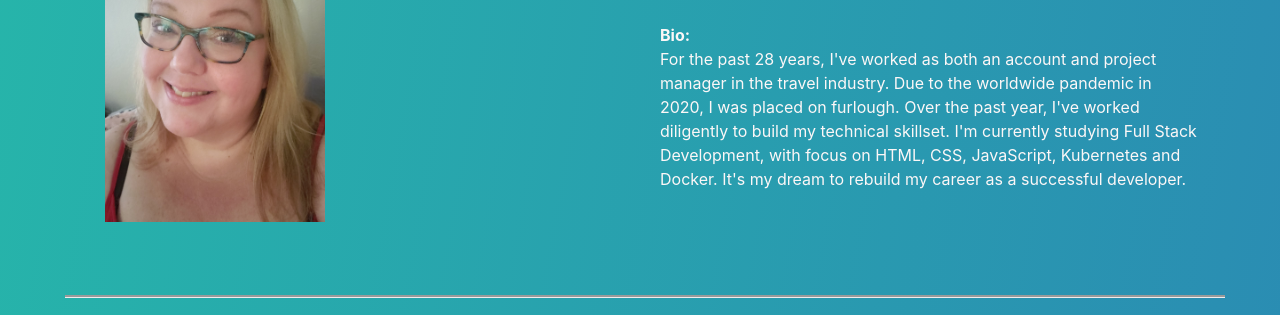
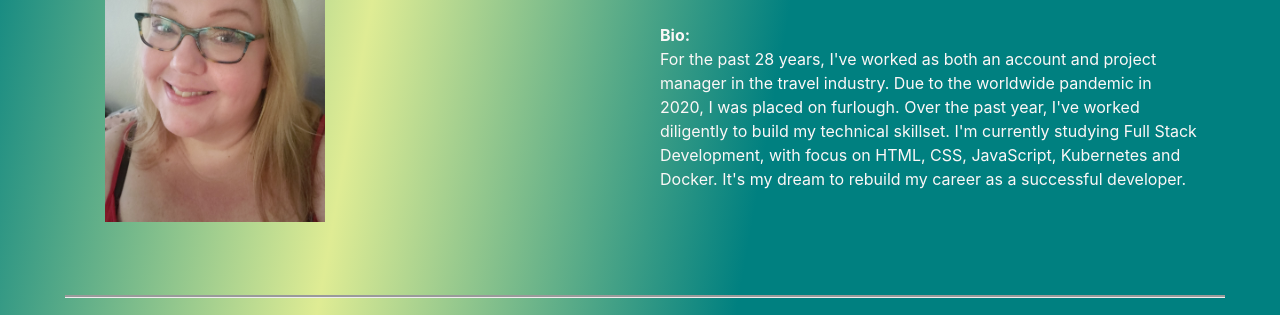
Before and after one commit to Kwerrell73/Portfolio, a plain HTML site: page index.html in a window 1280 px wide. Shown: the part 266-581 px from the top of the page. Drawn offline with nearby package versions, Linux system fonts and the light colour scheme.

Commit message:
changed background

```diff
--- a/assets/css/style.css
+++ b/assets/css/style.css
@@ -13,7 +13,7 @@
   body {
 
     padding: 30px;
-    background: linear-gradient(100DEG, rgba(61, 211, 148, 0.4), rgba(73, 88, 175, 0.4));
+    background: linear-gradient(100DEG, teal, rgb(223, 236, 148), teal, teal, teal);
     overflow-y: scroll;
 
   }
--- a/index.html
+++ b/index.html
@@ -10,7 +10,7 @@
   <link rel="stylesheet" href="https://maxcdn.bootstrapcdn.com/bootstrap/4.0.0/css/bootstrap.min.css" />
 </head>
 
-<body class="bg-info">
+<body>
   <!-- navigation -->
   <header class="header sticky sticky--top js-header">
     <h1>
```
